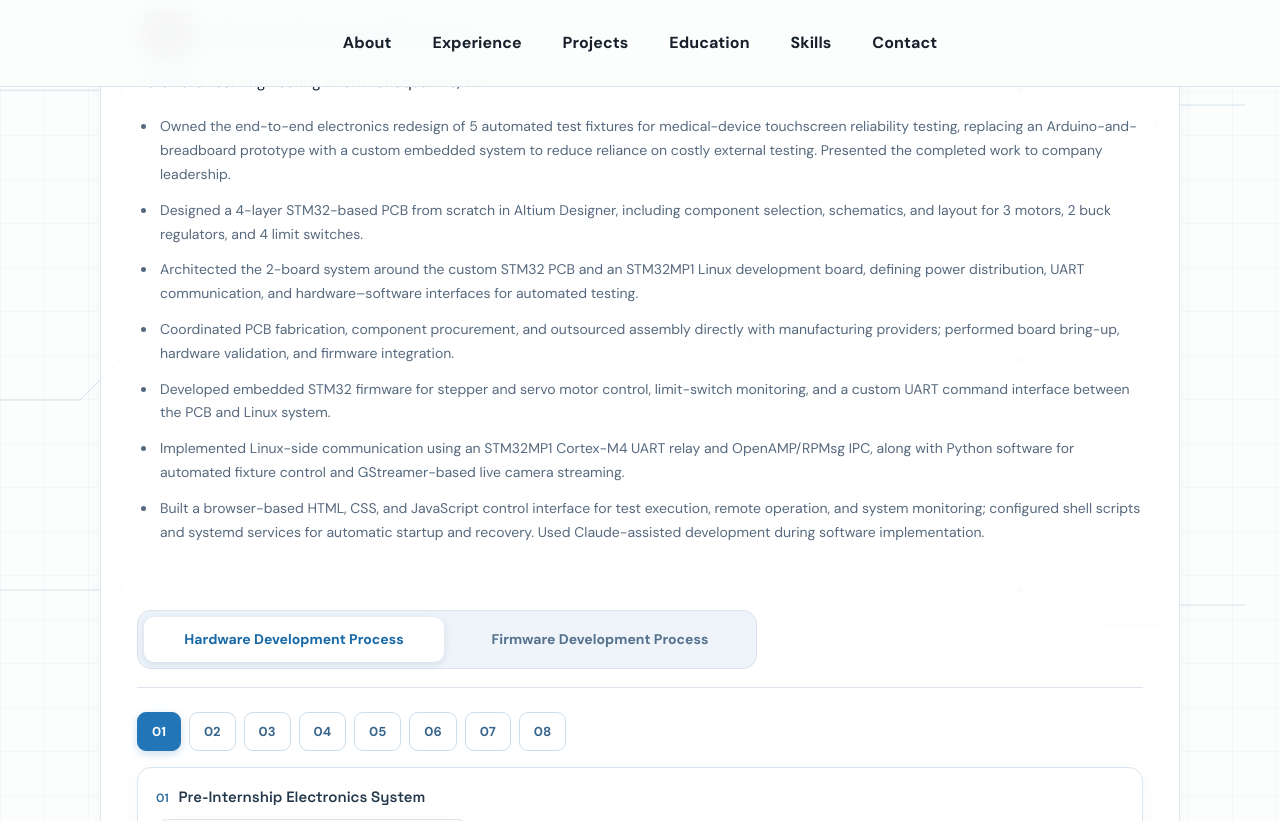
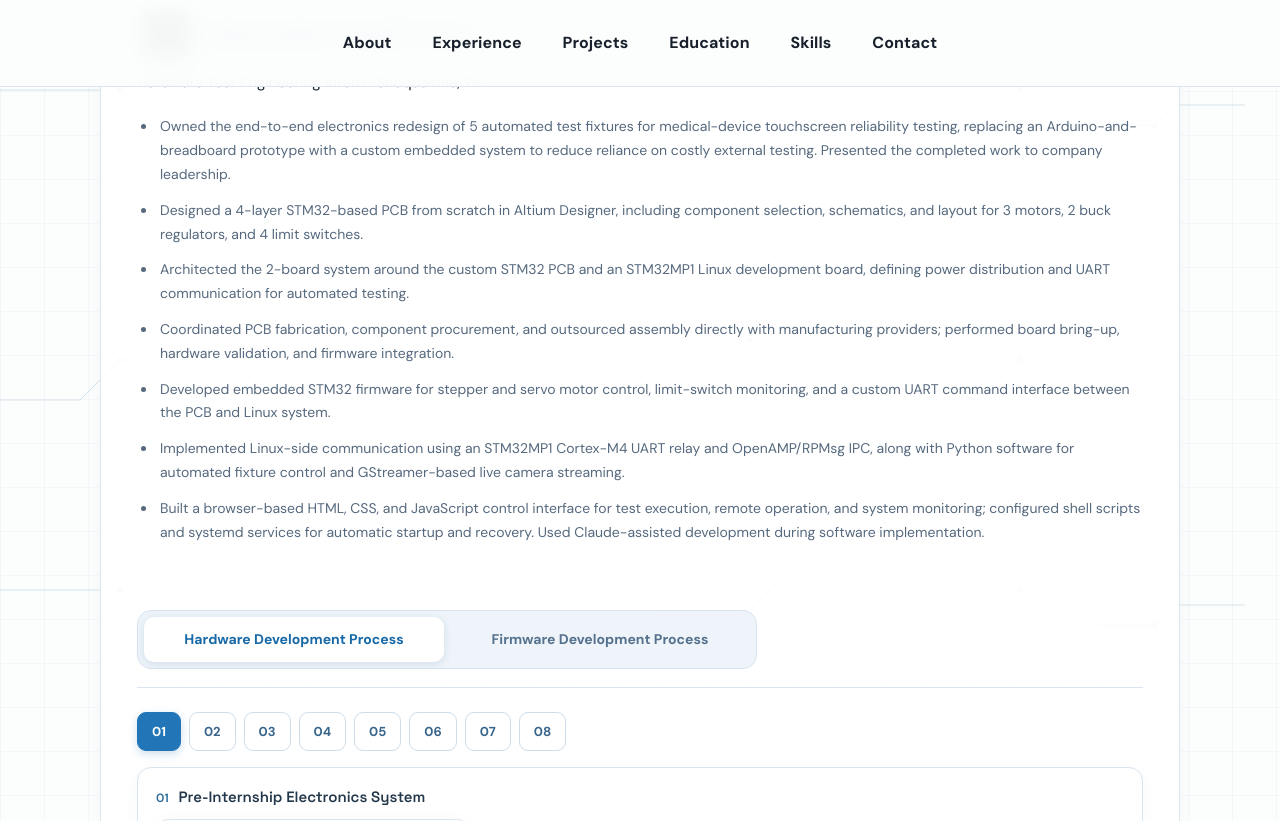
Before and after one commit to AdityaManivel/AdityaManivel.github.io, a Jekyll site: the page index.html, which Jekyll copies as it is, in a window 1280 px wide and 900 px high, scrolled down 2065 px, cut to the strip 0-821 px from the top of the window. Built offline with Jekyll 4.4.1, drawn with Linux system fonts in a browser that asks for light colours.

Commit message:
Remove hardware-software interfaces phrase from Spacelabs description

```diff
--- a/index.html
+++ b/index.html
@@ -97,7 +97,7 @@
           <ul class="experience-bullets">
             <li>Owned the end-to-end electronics redesign of 5 automated test fixtures for medical-device touchscreen reliability testing, replacing an Arduino-and-breadboard prototype with a custom embedded system to reduce reliance on costly external testing. Presented the completed work to company leadership.</li>
             <li>Designed a 4-layer STM32-based PCB from scratch in Altium Designer, including component selection, schematics, and layout for 3 motors, 2 buck regulators, and 4 limit switches.</li>
-            <li>Architected the 2-board system around the custom STM32 PCB and an STM32MP1 Linux development board, defining power distribution, UART communication, and hardware–software interfaces for automated testing.</li>
+            <li>Architected the 2-board system around the custom STM32 PCB and an STM32MP1 Linux development board, defining power distribution and UART communication for automated testing.</li>
             <li>Coordinated PCB fabrication, component procurement, and outsourced assembly directly with manufacturing providers; performed board bring-up, hardware validation, and firmware integration.</li>
             <li>Developed embedded STM32 firmware for stepper and servo motor control, limit-switch monitoring, and a custom UART command interface between the PCB and Linux system.</li>
             <li>Implemented Linux-side communication using an STM32MP1 Cortex-M4 UART relay and OpenAMP/RPMsg IPC, along with Python software for automated fixture control and GStreamer-based live camera streaming.</li>
```
